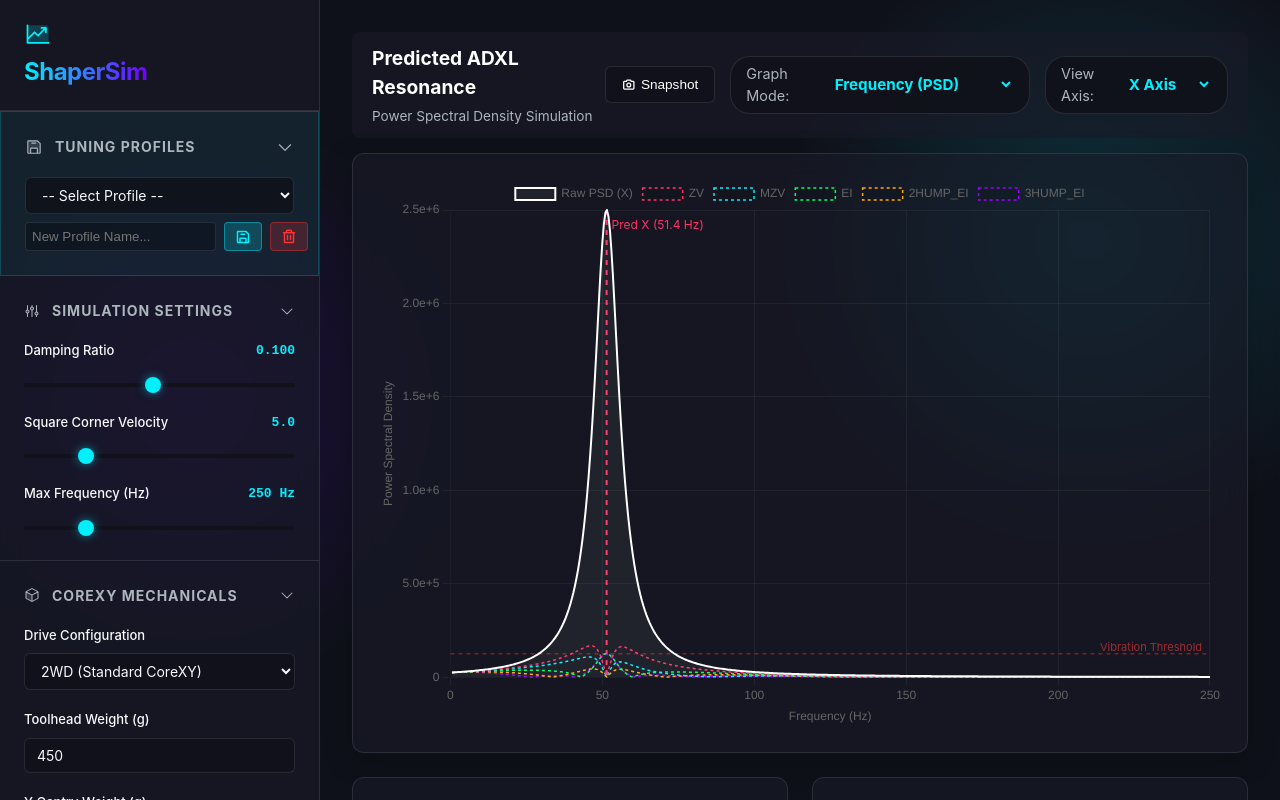
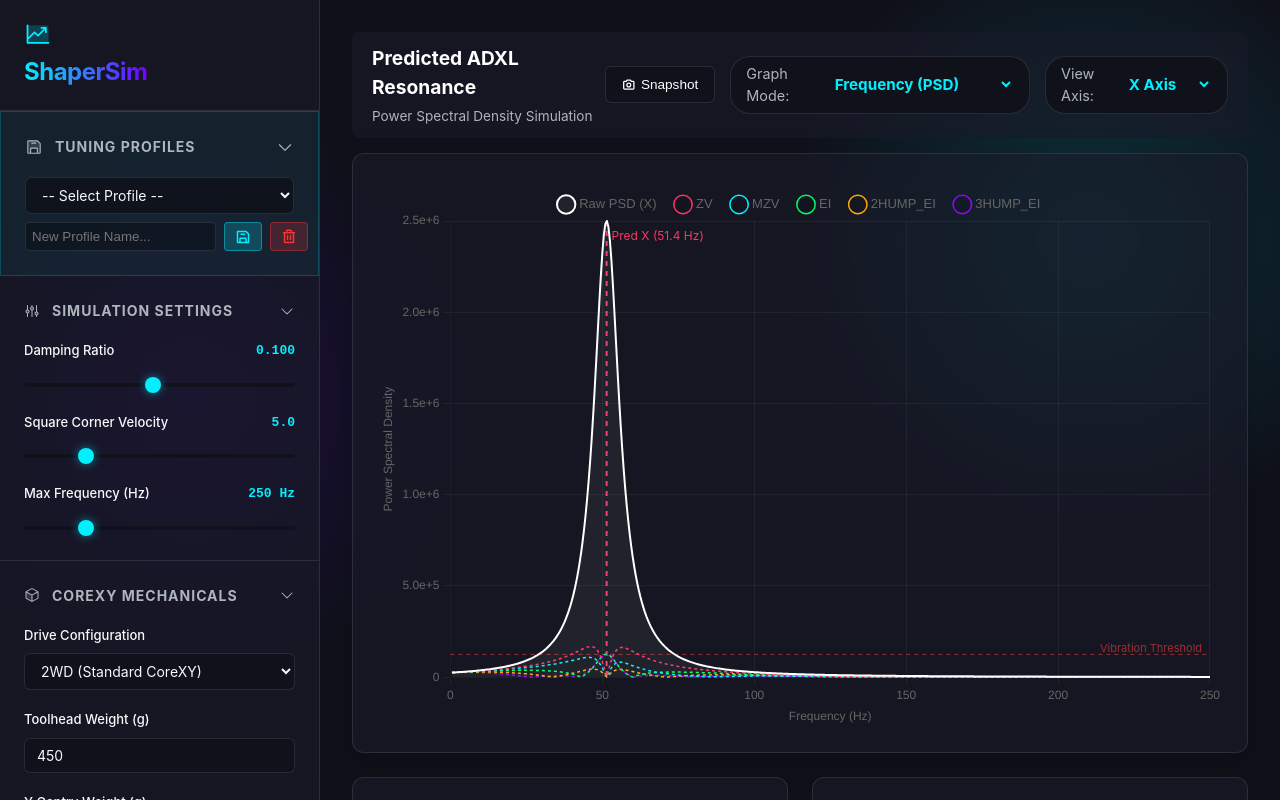
Before and after one commit to Jumpybeetroot/shaper-sim, a React (Vite) app in the folder shaper-sim-react/: page / in a window 1280 px wide. Built offline with nearby package versions, Linux system fonts and the light colour scheme.

Commit message:
fix: Resolve stale graph plugin values and style legend icons as circles

```diff
--- a/shaper-sim-react/src/App.tsx
+++ b/shaper-sim-react/src/App.tsx
@@ -1,4 +1,4 @@
-import { useState, useMemo, useEffect, useCallback } from 'react';
+import { useState, useMemo, useEffect, useCallback, useRef } from 'react';
 import { Sidebar } from './components/Sidebar';
 import { ChartDisplay } from './components/ChartDisplay';
 import { defaultState } from './types';
@@ -250,6 +250,14 @@ function App() {
         intersect: false,
       },
       plugins: {
+        legend: {
+          position: 'top',
+          labels: {
+            usePointStyle: true,
+            padding: 20,
+            font: { size: 13, weight: '500' }
+          }
+        },
         tooltip: {
           callbacks: {
             label: function(context: any) {
@@ -284,10 +292,16 @@ function App() {
     };
   }, [state.maxX, graphMode]);
 
+  const chartParamsRef = useRef({ predX, predY, viewAxis, psdX, psdY, graphMode });
+  useEffect(() => {
+    chartParamsRef.current = { predX, predY, viewAxis, psdX, psdY, graphMode };
+  }, [predX, predY, viewAxis, psdX, psdY, graphMode]);
+
   const plugins = useMemo(() => {
     return [{
       id: 'verticalLines',
       beforeDraw: (chart: any) => {
+        const { predX, predY, viewAxis, psdX, psdY, graphMode } = chartParamsRef.current;
         if (graphMode === 'step') return;
         const ctx = chart.ctx;
         const xAxis = chart.scales.x;
```
